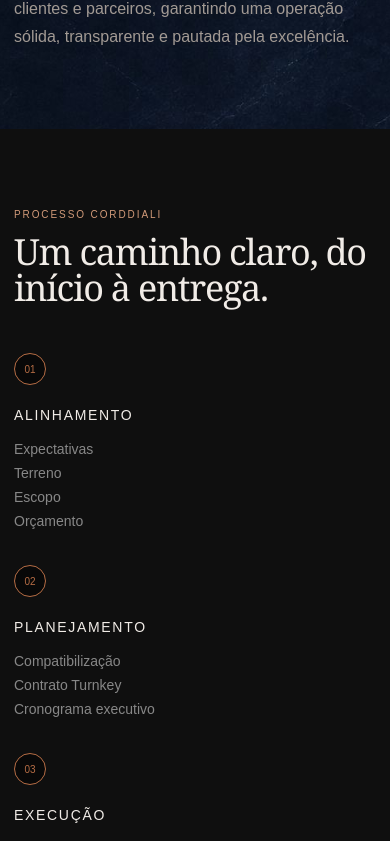
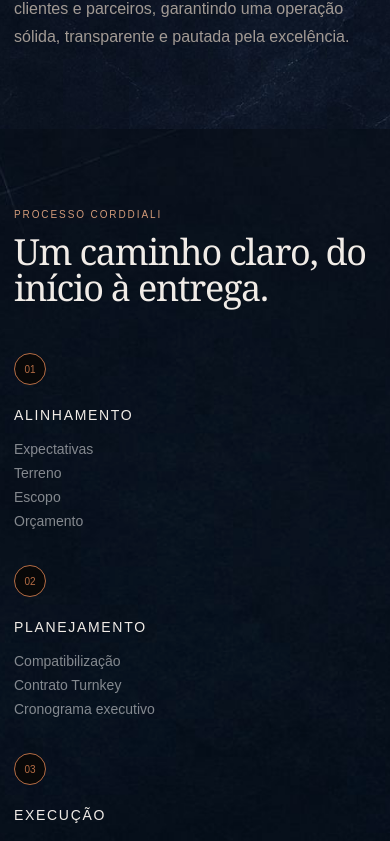
Before and after one commit to andradeitalo4008-ui/corddiali, a Next.js app: page / in a window 390 px wide. Shown: the part 10478-11319 px from the top of the page. Built offline with nearby package versions, Linux system fonts and the light colour scheme.

Commit message:
Update page.tsx

```diff
--- a/app/page.tsx
+++ b/app/page.tsx
@@ -352,13 +352,22 @@ export default function Home() {
     </div>
   </div>
 </section>
-      <section className="section bg-[#0f0f0f]">
-        <div className="container-x">
-          <div className="eyebrow">Processo Corddiali</div>
-          <h2 className="display text-4xl md:text-6xl mt-3">Um caminho claro, do início à entrega.</h2>
-          <Timeline />
-        </div>
-      </section>
+  <section
+  className="section relative overflow-hidden bg-cover bg-center bg-no-repeat"
+  style={{ backgroundImage: "url('/images/fundo-processo-corddiali.jpeg')" }}
+>
+  <div className="absolute inset-0 bg-black/10" />
+
+  <div className="container-x relative z-10">
+    <div className="eyebrow">Processo Corddiali</div>
+
+    <h2 className="display text-4xl md:text-6xl mt-3">
+      Um caminho claro, do início à entrega.
+    </h2>
+
+    <Timeline />
+  </div>
+</section>
 
       <section className="section">
         <div className="container-x">
```
